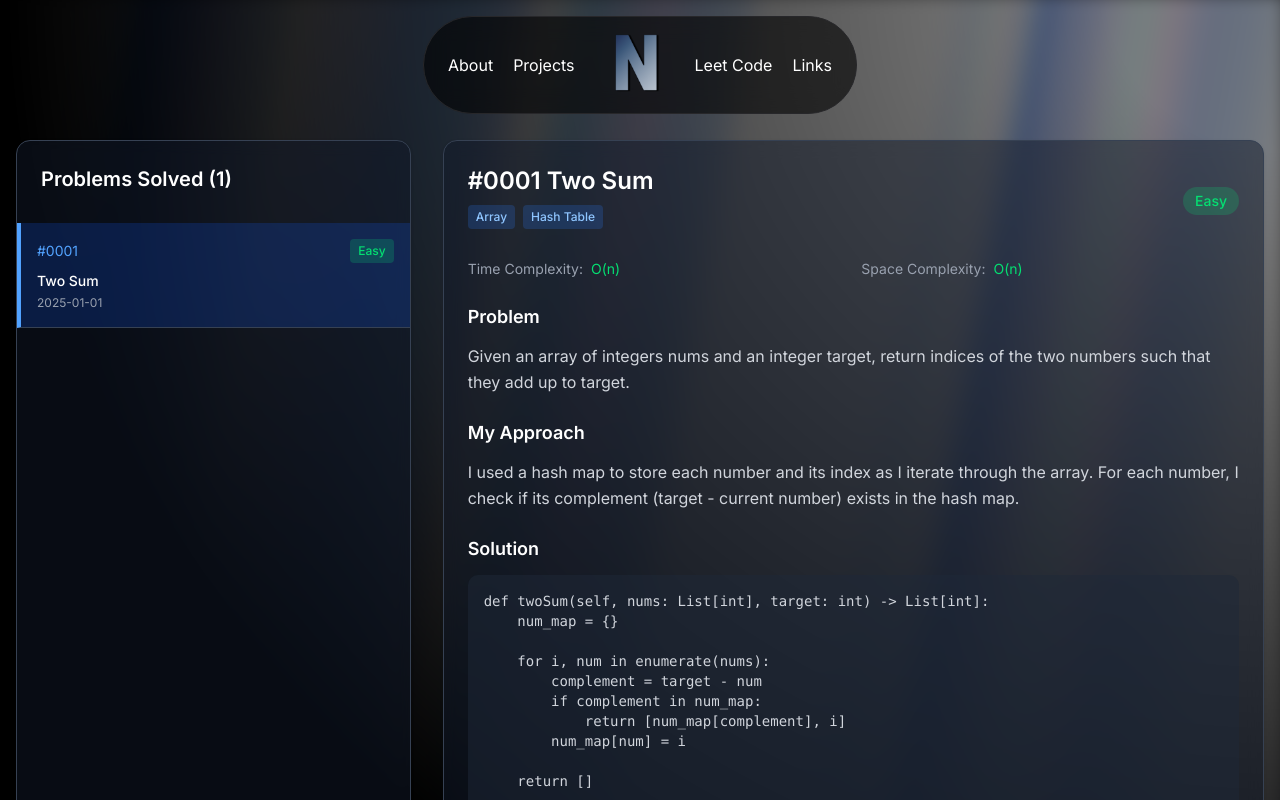
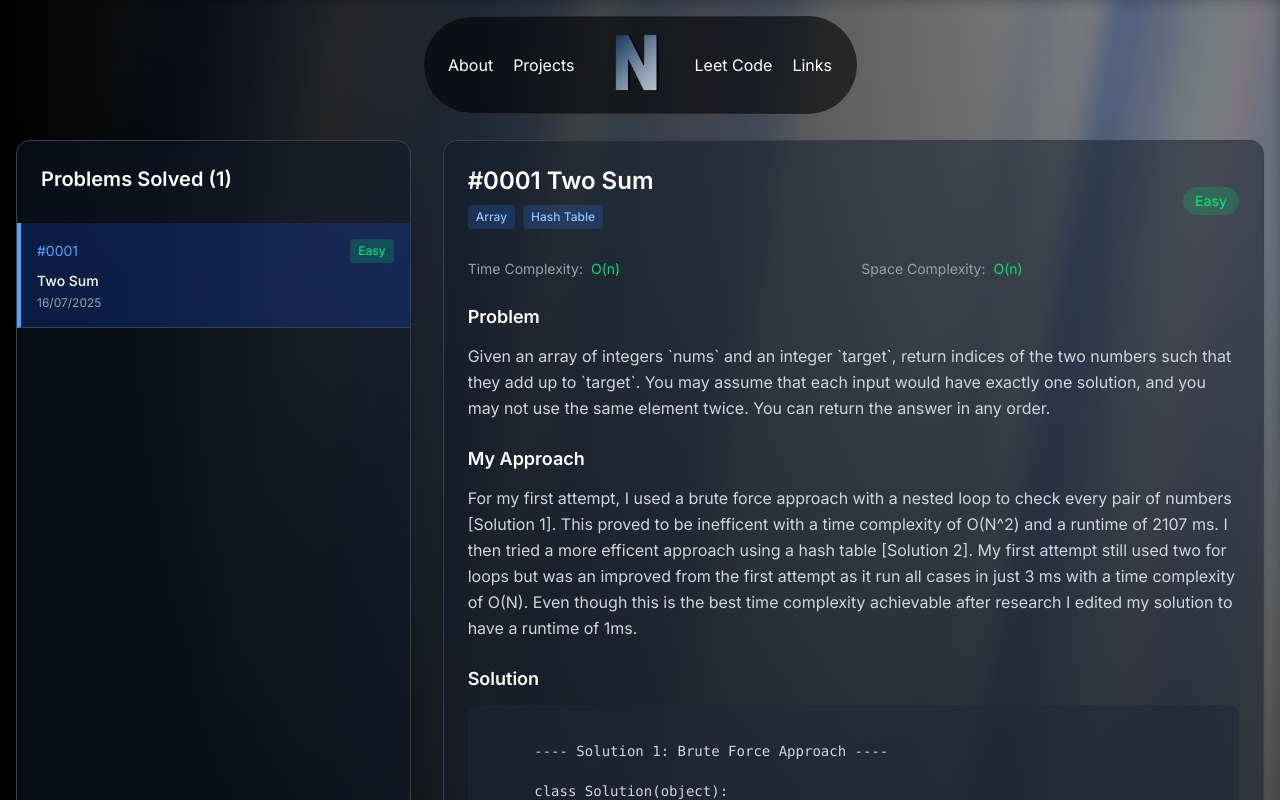
Before and after one commit to TheBigNerd/Development-Showcase-Website, a Next.js app: page /leetcode in a window 1280 px wide. Shown: the top 800 px of the page. Built offline with nearby package versions, Linux system fonts and the light colour scheme.

Commit message:
Update LeetCode BLOG with first problem example

```diff
--- a/app/leetcode/page.tsx
+++ b/app/leetcode/page.tsx
@@ -9,29 +9,52 @@ const leetcodeProblems = [
     number: "#0001",
     title: "Two Sum",
     difficulty: "Easy",
-    date: "2025-01-01",
+    date: "16/07/2025",
     tags: ["Array", "Hash Table"],
     timeComplexity: "O(n)",
     spaceComplexity: "O(n)",
     content: {
-      problem: "Given an array of integers nums and an integer target, return indices of the two numbers such that they add up to target.",
-      approach: "I used a hash map to store each number and its index as I iterate through the array. For each number, I check if its complement (target - current number) exists in the hash map.",
-      solution: `def twoSum(self, nums: List[int], target: int) -> List[int]:
-    num_map = {}
+      problem: "Given an array of integers `nums` and an integer `target`, return indices of the two numbers such that they add up to `target`. You may assume that each input would have exactly one solution, and you may not use the same element twice. You can return the answer in any order.",
+      approach: "For my first attempt, I used a brute force approach with a nested loop to check every pair of numbers [Solution 1]. This proved to be inefficent with a time complexity of O(N^2) and a runtime of 2107 ms. I then tried a more efficent approach using a hash table [Solution 2]. My first attempt still used two for loops but was an improved from the first attempt as it run all cases in just 3 ms with a time complexity of O(N). Even though this is the best time complexity achievable after research I edited my solution to have a runtime of 1ms. ",
+      solution: `
+      ---- Solution 1: Brute Force Approach ----
 
-    for i, num in enumerate(nums):
-        complement = target - num
-        if complement in num_map:
-            return [num_map[complement], i]
-        num_map[num] = i
+      class Solution(object):
+        def twoSum(self, nums, target):
+            for i in range(len(nums)):
+                for j in range(i + 1, len(nums)):
+                    if nums[i] + nums[j] == target:
+                        return([i, j])
 
-    return []
 
----------------------
+      ---- Solution 2: Hash Table Approach ----
 
-    Hello`,
+      class Solution(object):
+        def twoSum(self, nums, target):
+            hashmap = {}
+            for i in range(len(nums)):
+                hashmap[nums[i]] = i
+            for i in range(len(nums)):
+                complement = target - nums[i]
+                if complement in hashmap and hashmap[complement] != i:
+                    return [i, hashmap[complement]]
+            return []
+
+
+      ---- Solution 3: Optimized Hash Table Approach ----
+
+      class Solution(object):
+        def twoSum(self, nums, target):
+            hashmap = {}
+            for i in range(len(nums)):
+                complement = target - nums[i]
+                if complement in hashmap:
+                    return [i, hashmap[complement]]
+                hashmap[nums[i]] = i
+            return []
+      `,
       insights: "Hash tables are perfect for lookup operations. By storing complements, we can solve this in one pass.",
-      learnings: "This was my first LeetCode problem and taught me the power of hash tables for optimization."
+      learnings: "Before this problem I didn't look at using hash tables in this way before which greatly helps my thinking process in future problems."
     }
   }
 ];
```
